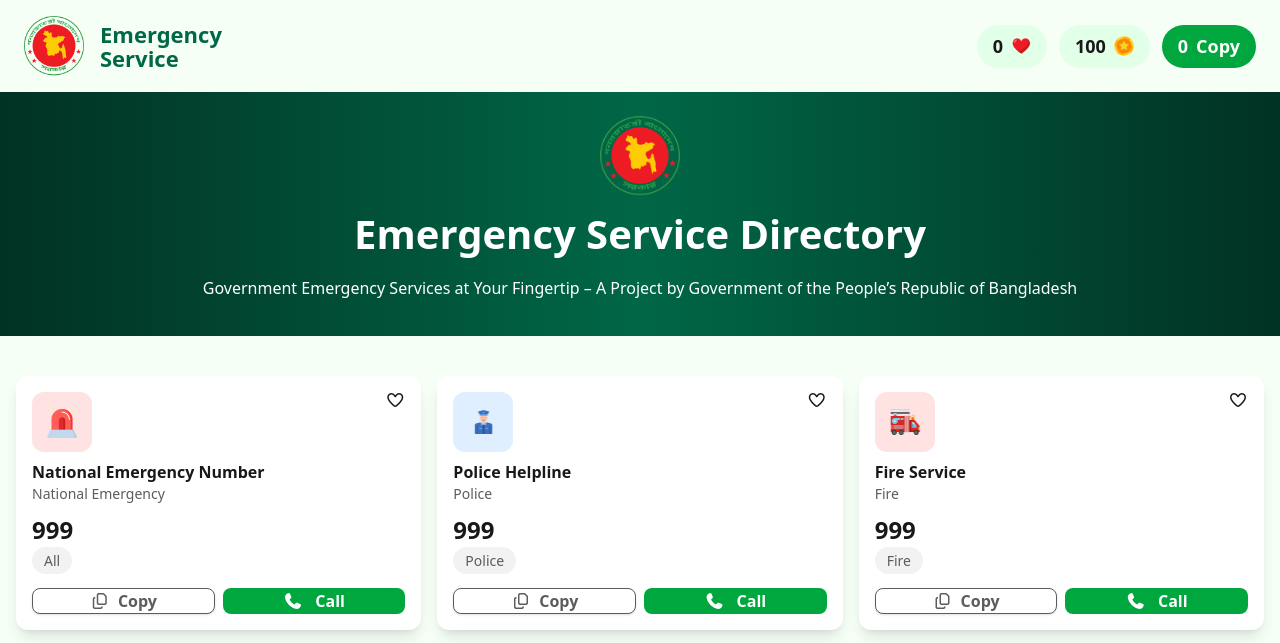
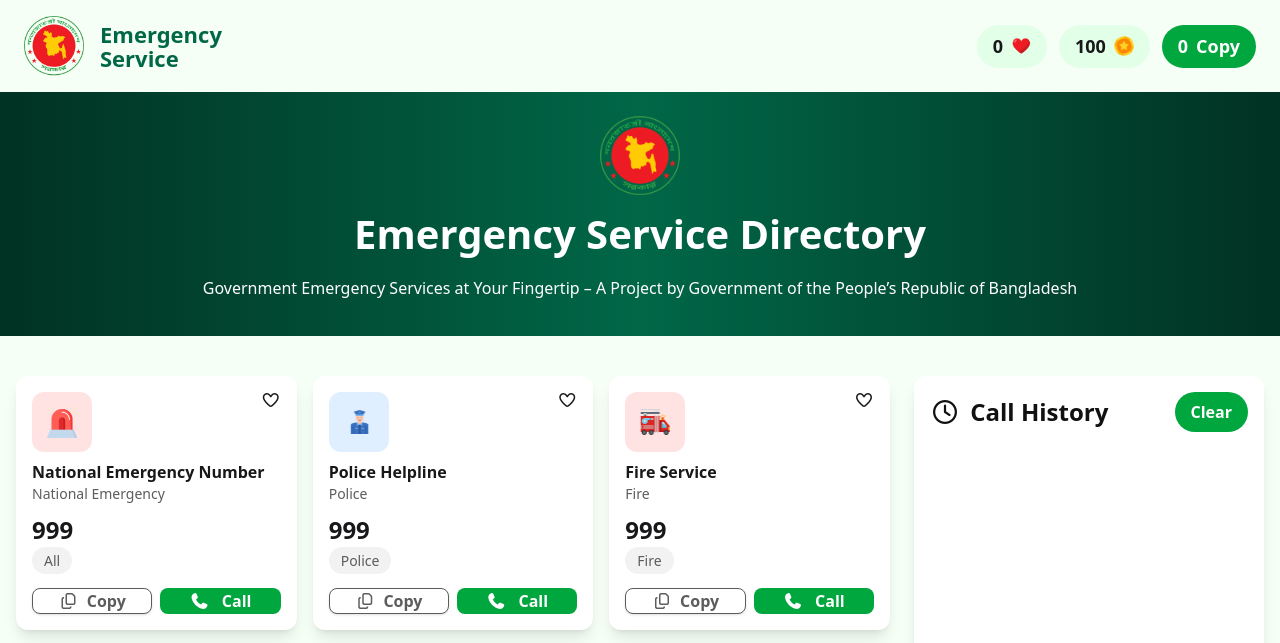
Before and after one commit to Azizul-40/Assignment-5-final, a plain HTML site: page index.html in a window 1280 px wide. Shown: the top 643 px of the page. Drawn offline with nearby package versions, Linux system fonts and the light colour scheme.

Commit message:
my 7 th commit

```diff
--- a/index.html
+++ b/index.html
@@ -420,6 +420,28 @@
           </div>
         </div>
       </div>
+      <!-- Right: Call History -->
+      <div
+        class="w-full lg:w-[350px] bg-white shadow-lg rounded-xl p-4 min-h-[300px]"
+      >
+        <div class="flex justify-between items-center">
+          <p class="font-extrabold text-[24px] text-[#111111]">
+            <i class="fa-regular fa-clock mr-1"></i>
+            Call History
+          </p>
+          <button
+            id="clear-history"
+            class="rounded-full bg-[#00A63E] px-4 py-2 text-white font-semibold
+            hover:bg-green-800"
+          >
+            Clear
+          </button>
+        </div>
+        <div id="call-history" class="mt-4 space-y-2"></div>
+      </div>
+    </section>
 
+
+<script src="./index.js"></script>
 </body>
 </html>
```
